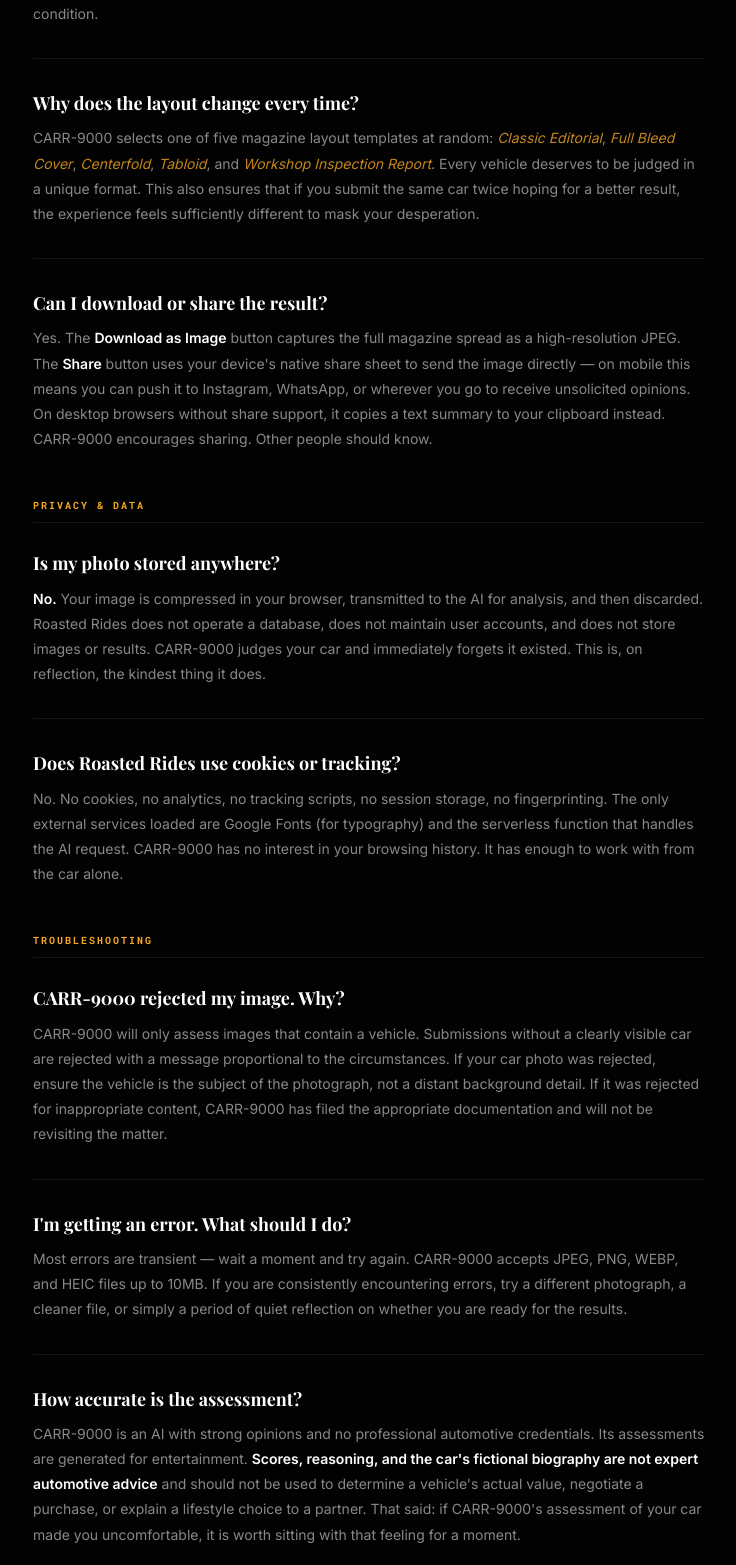
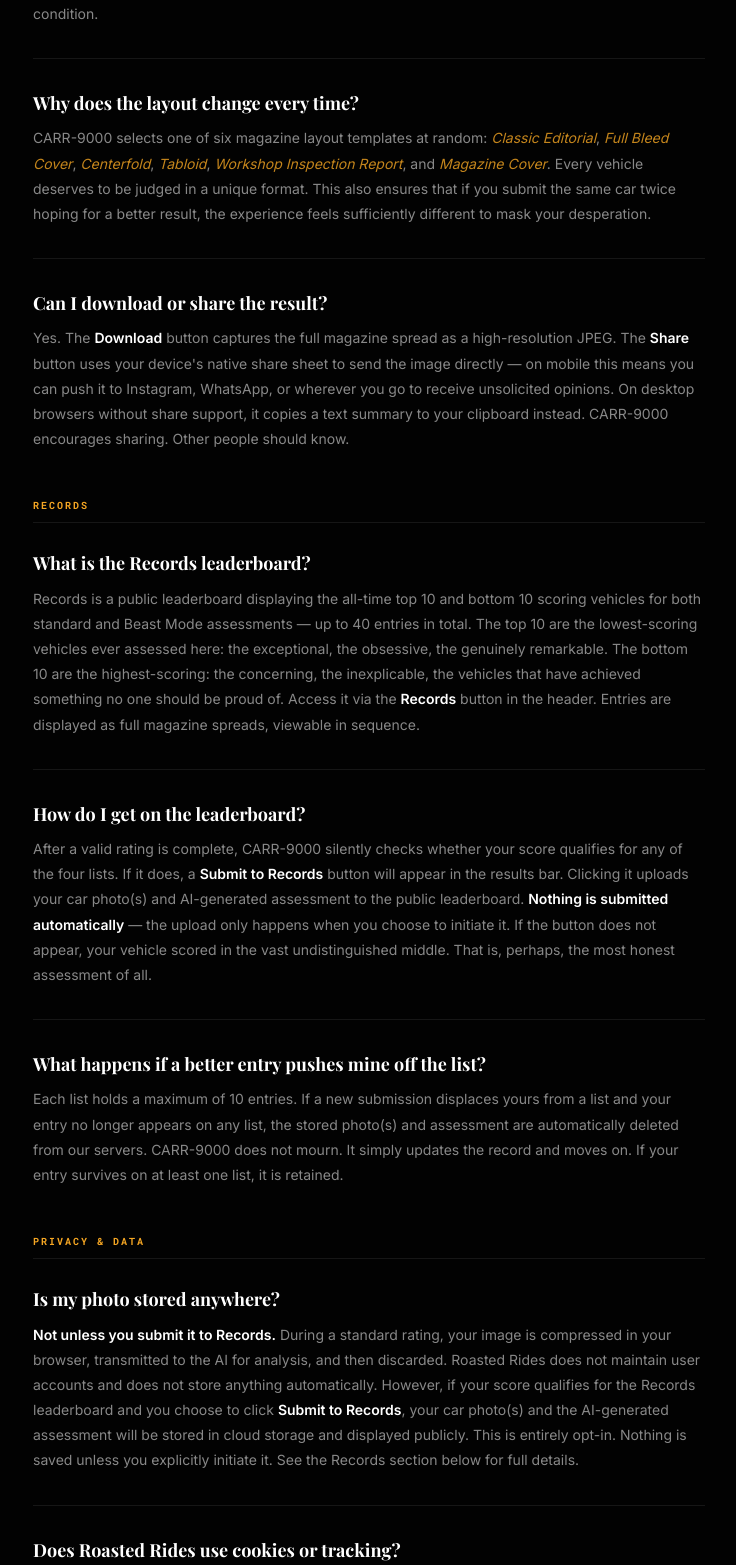
Before and after one commit to tommygunn3r/ratemyride, a website: page faq.html in a window 1280 px wide. Shown: the part 2141-3706 px from the top of the page, without its empty margins (271-1007 px from the left). Drawn offline with nearby package versions, Linux system fonts and the light colour scheme.

Commit message:
faq and term updates

```diff
--- a/faq.html
+++ b/faq.html
@@ -260,12 +260,31 @@
 
       <div class="faq-item">
         <div class="faq-q">Why does the layout change every time?</div>
-        <div class="faq-a">CARR-9000 selects one of five magazine layout templates at random: <em>Classic Editorial</em>, <em>Full Bleed Cover</em>, <em>Centerfold</em>, <em>Tabloid</em>, and <em>Workshop Inspection Report</em>. Every vehicle deserves to be judged in a unique format. This also ensures that if you submit the same car twice hoping for a better result, the experience feels sufficiently different to mask your desperation.</div>
+        <div class="faq-a">CARR-9000 selects one of six magazine layout templates at random: <em>Classic Editorial</em>, <em>Full Bleed Cover</em>, <em>Centerfold</em>, <em>Tabloid</em>, <em>Workshop Inspection Report</em>, and <em>Magazine Cover</em>. Every vehicle deserves to be judged in a unique format. This also ensures that if you submit the same car twice hoping for a better result, the experience feels sufficiently different to mask your desperation.</div>
       </div>
 
       <div class="faq-item">
         <div class="faq-q">Can I download or share the result?</div>
-        <div class="faq-a">Yes. The <strong>Download as Image</strong> button captures the full magazine spread as a high-resolution JPEG. The <strong>Share</strong> button uses your device's native share sheet to send the image directly — on mobile this means you can push it to Instagram, WhatsApp, or wherever you go to receive unsolicited opinions. On desktop browsers without share support, it copies a text summary to your clipboard instead. CARR-9000 encourages sharing. Other people should know.</div>
+        <div class="faq-a">Yes. The <strong>Download</strong> button captures the full magazine spread as a high-resolution JPEG. The <strong>Share</strong> button uses your device's native share sheet to send the image directly — on mobile this means you can push it to Instagram, WhatsApp, or wherever you go to receive unsolicited opinions. On desktop browsers without share support, it copies a text summary to your clipboard instead. CARR-9000 encourages sharing. Other people should know.</div>
+      </div>
+    </div>
+
+    <div class="faq-section">
+      <div class="section-label">Records</div>
+
+      <div class="faq-item">
+        <div class="faq-q">What is the Records leaderboard?</div>
+        <div class="faq-a">Records is a public leaderboard displaying the all-time top 10 and bottom 10 scoring vehicles for both standard and Beast Mode assessments — up to 40 entries in total. The top 10 are the lowest-scoring vehicles ever assessed here: the exceptional, the obsessive, the genuinely remarkable. The bottom 10 are the highest-scoring: the concerning, the inexplicable, the vehicles that have achieved something no one should be proud of. Access it via the <strong>Records</strong> button in the header. Entries are displayed as full magazine spreads, viewable in sequence.</div>
+      </div>
+
+      <div class="faq-item">
+        <div class="faq-q">How do I get on the leaderboard?</div>
+        <div class="faq-a">After a valid rating is complete, CARR-9000 silently checks whether your score qualifies for any of the four lists. If it does, a <strong>Submit to Records</strong> button will appear in the results bar. Clicking it uploads your car photo(s) and AI-generated assessment to the public leaderboard. <strong>Nothing is submitted automatically</strong> — the upload only happens when you choose to initiate it. If the button does not appear, your vehicle scored in the vast undistinguished middle. That is, perhaps, the most honest assessment of all.</div>
+      </div>
+
+      <div class="faq-item">
+        <div class="faq-q">What happens if a better entry pushes mine off the list?</div>
+        <div class="faq-a">Each list holds a maximum of 10 entries. If a new submission displaces yours from a list and your entry no longer appears on any list, the stored photo(s) and assessment are automatically deleted from our servers. CARR-9000 does not mourn. It simply updates the record and moves on. If your entry survives on at least one list, it is retained.</div>
       </div>
     </div>
 
@@ -274,7 +293,7 @@
 
       <div class="faq-item">
         <div class="faq-q">Is my photo stored anywhere?</div>
-        <div class="faq-a"><strong>No.</strong> Your image is compressed in your browser, transmitted to the AI for analysis, and then discarded. Roasted Rides does not operate a database, does not maintain user accounts, and does not store images or results. CARR-9000 judges your car and immediately forgets it existed. This is, on reflection, the kindest thing it does.</div>
+        <div class="faq-a"><strong>Not unless you submit it to Records.</strong> During a standard rating, your image is compressed in your browser, transmitted to the AI for analysis, and then discarded. Roasted Rides does not maintain user accounts and does not store anything automatically. However, if your score qualifies for the Records leaderboard and you choose to click <strong>Submit to Records</strong>, your car photo(s) and the AI-generated assessment will be stored in cloud storage and displayed publicly. This is entirely opt-in. Nothing is saved unless you explicitly initiate it. See the Records section below for full details.</div>
       </div>
 
       <div class="faq-item">
```
Also changed, not shown: legal.html (+14 -5 lines).
